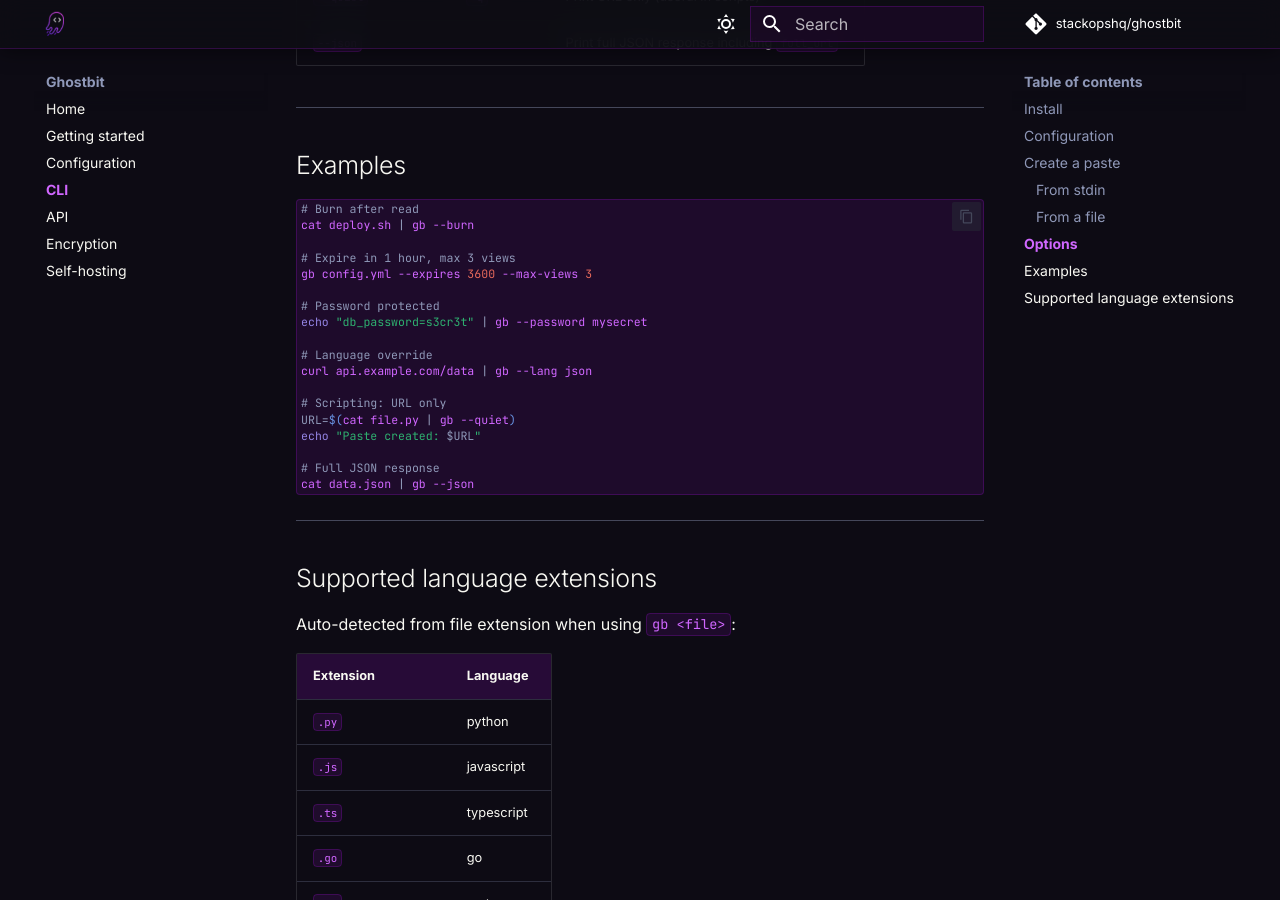
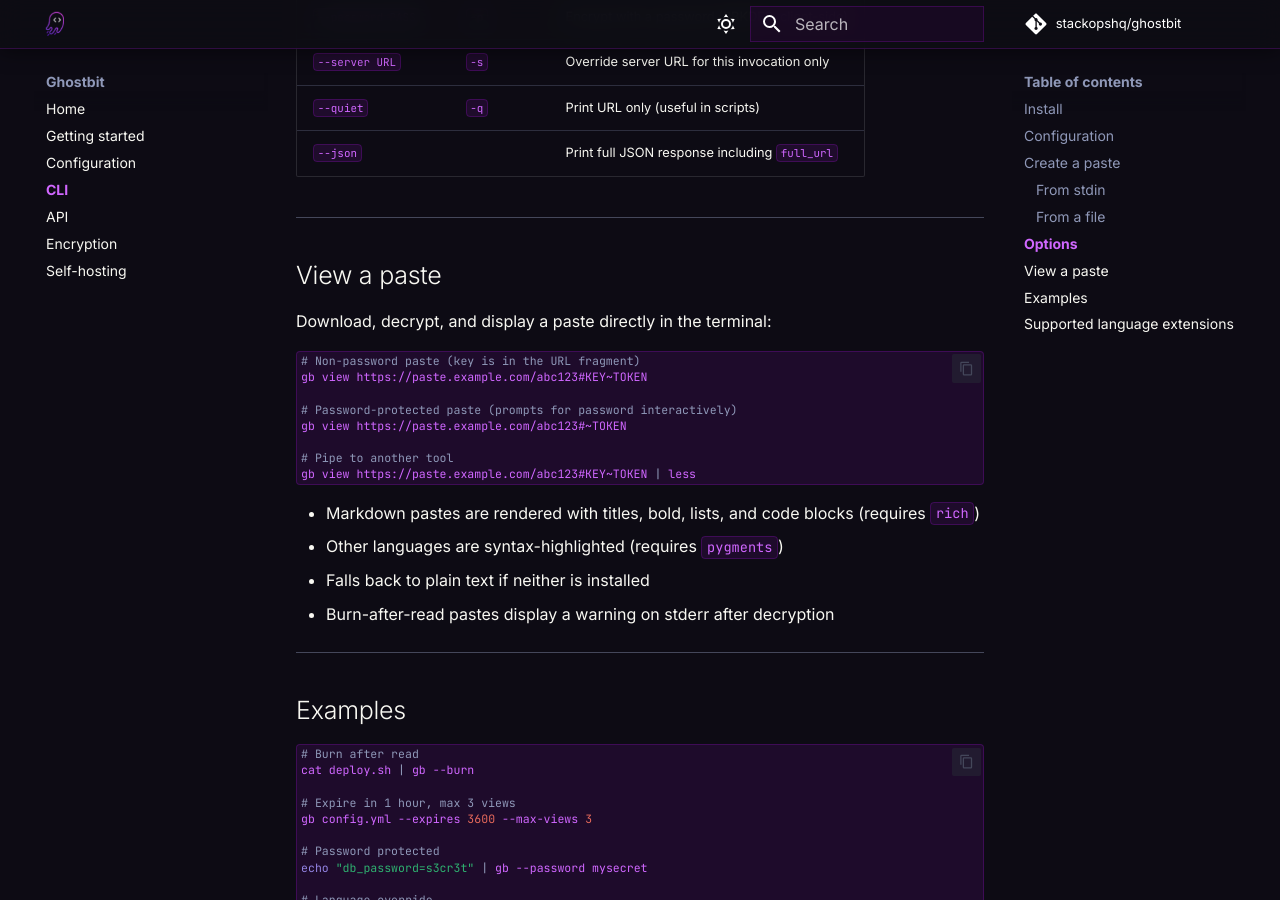
Before and after one commit to stackopshq/ghostbit, an MkDocs documentation site: the page built from docs/cli.md, in a window 1280 px wide and 900 px high, scrolled down 1419 px. Built offline with MkDocs 1.6.1 and Material for MkDocs 9.7.7, drawn with Linux system fonts in a browser that asks for light colours; comment, search, counter and statistics services are not loaded; some of the changed text lies outside the part shown.

Commit message:
Update docs: gb view, extras, WEBHOOK_SECRET, PORT, webhook signature

````diff
--- a/docs/cli.md
+++ b/docs/cli.md
@@ -6,7 +6,15 @@
 pip install ghostbit-cli
 ```
 
-This installs the `gb` command.
+This installs the `gb` and `ghostbit` commands.
+
+With optional extras for terminal rendering:
+
+```bash
+pip install "ghostbit-cli[all]"       # pygments + rich (recommended)
+pip install "ghostbit-cli[color]"     # pygments — syntax highlighting
+pip install "ghostbit-cli[markdown]"  # rich — Markdown rendering
+```
 
 ---
 
@@ -63,6 +71,28 @@ Language is auto-detected from the file extension.
 
 ---
 
+## View a paste
+
+Download, decrypt, and display a paste directly in the terminal:
+
+```bash
+# Non-password paste (key is in the URL fragment)
+gb view https://paste.example.com/abc123#KEY~TOKEN
+
+# Password-protected paste (prompts for password interactively)
+gb view https://paste.example.com/abc123#~TOKEN
+
+# Pipe to another tool
+gb view https://paste.example.com/abc123#KEY~TOKEN | less
+```
+
+- Markdown pastes are rendered with titles, bold, lists, and code blocks (requires `rich`)
+- Other languages are syntax-highlighted (requires `pygments`)
+- Falls back to plain text if neither is installed
+- Burn-after-read pastes display a warning on stderr after decryption
+
+---
+
 ## Examples
 
 ```bash
````
Also changed, not shown: docs/api.md (+20 -0 lines), docs/configuration.md (+7 -1 lines).
